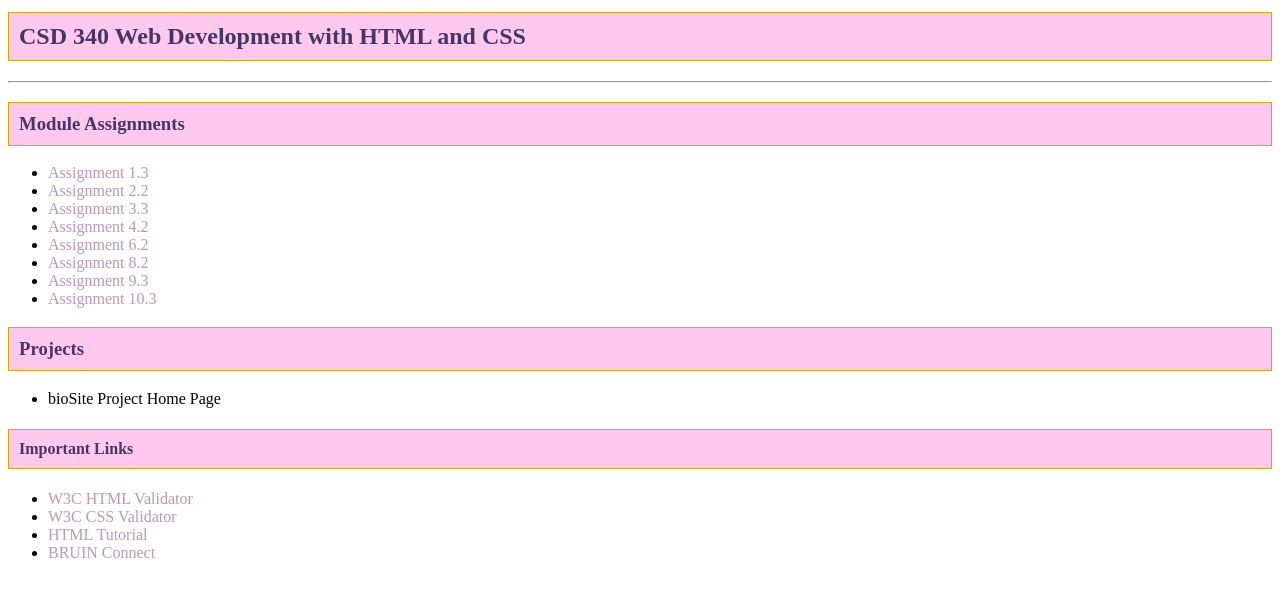
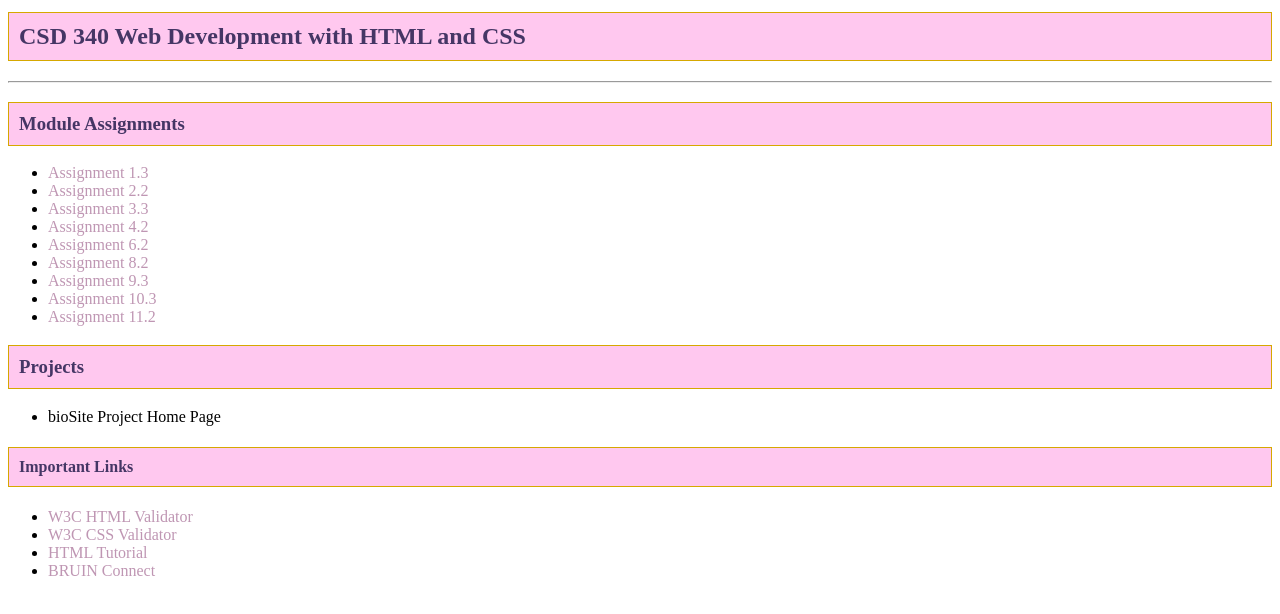
Before and after one commit to ashelan1202/cds-340, a plain HTML site: page index.html in a window 1280 px wide. Shown: the part 90-704 px from the top of the page. Drawn offline with Linux system fonts and the light colour scheme.

Commit message:
adding edits to index

```diff
--- a/index.html
+++ b/index.html
@@ -21,6 +21,7 @@
 			<li><a href="module-8/LandinMod8_2">Assignment 8.2</a></li>
 			<li><a href="module-9/Landin_Mod9_3">Assignment 9.3</a></li>
 			<li><a href="module-10/Landin_Mod10.3">Assignment 10.3</a></li>
+			<li><a href="module-11/Landin_Mod11_2">Assignment 11.2</a></li>
 		</ul>
 		<h3>Projects</h3>
 		<ul>
```
